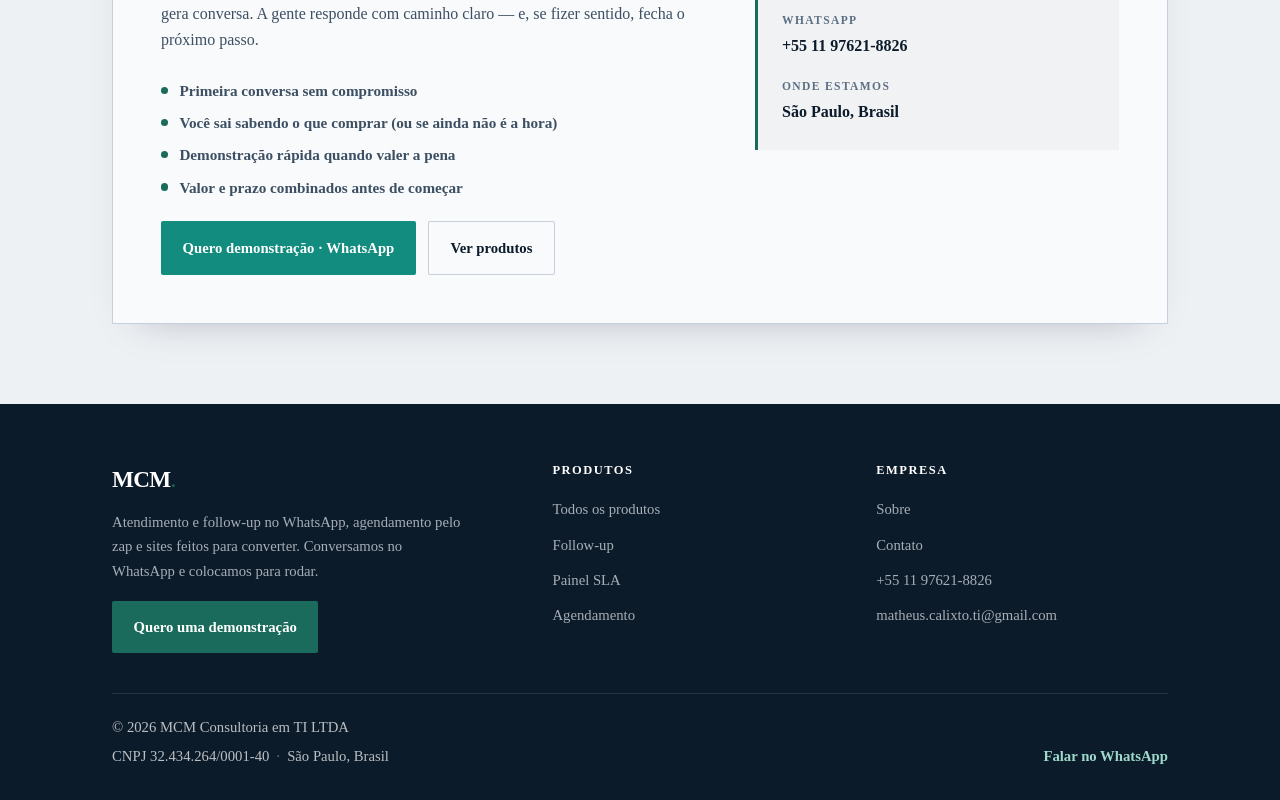
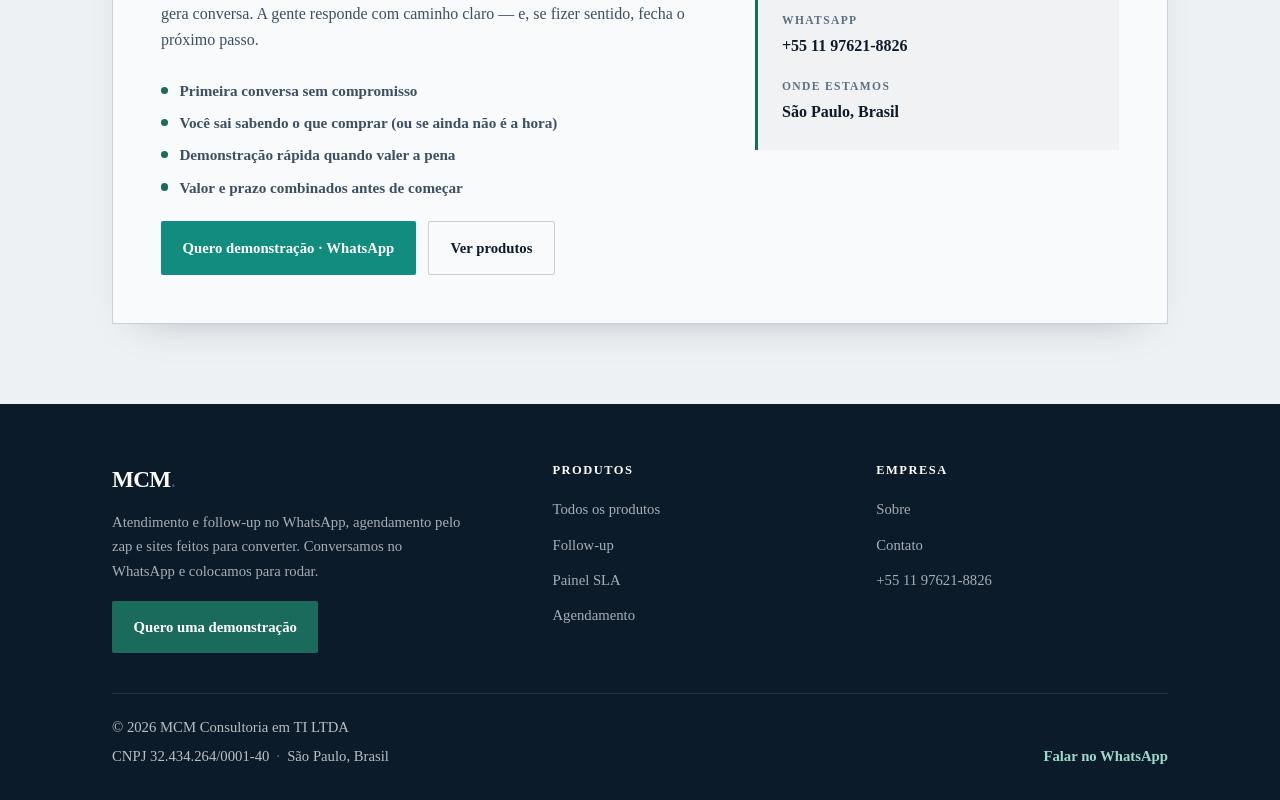
Before and after one commit to matheus-calixto-hub/mcm-intelligence-website, a Next.js app: page / in a window 1280 px wide. Shown: the part 3829-4629 px from the top of the page. Built offline with nearby package versions, Linux system fonts and the light colour scheme; no server answers.

Commit message:
Remover e-mail público até haver endereço comercial.

```diff
--- a/src/components/Footer.tsx
+++ b/src/components/Footer.tsx
@@ -64,9 +64,6 @@ export default function Footer() {
                   {COMPANY.whatsappFormatted}
                 </a>
               </li>
-              <li>
-                <a href={`mailto:${COMPANY.email}`}>{COMPANY.email}</a>
-              </li>
             </ul>
           </div>
         </div>
--- a/src/components/JsonLd.tsx
+++ b/src/components/JsonLd.tsx
@@ -14,7 +14,6 @@ export default function JsonLd() {
     logo: `${url}/icon`,
     image: `${url}${OG_IMAGE.path}`,
     description: SITE.description,
-    email: COMPANY.email,
     telephone: COMPANY.whatsapp,
     taxID: COMPANY.cnpj,
     vatID: COMPANY.cnpj,
@@ -35,7 +34,6 @@ export default function JsonLd() {
       '@type': 'Person',
       name: 'Matheus Muniz',
       jobTitle: 'Consultor de operação e atendimento',
-      email: COMPANY.email,
     },
     knowsAbout: [
       'Atendimento comercial no WhatsApp',
@@ -90,7 +88,6 @@ export default function JsonLd() {
       '@type': 'ContactPoint',
       contactType: 'sales',
       telephone: COMPANY.whatsapp,
-      email: COMPANY.email,
       availableLanguage: ['Portuguese', 'pt-BR'],
       areaServed: 'BR',
     },
--- a/src/config/constants.ts
+++ b/src/config/constants.ts
@@ -11,7 +11,6 @@ export const COMPANY = {
   cnpj: '32.434.264/0001-40',
   whatsapp: '+5511976218826',
   whatsappFormatted: '+55 11 97621-8826',
-  email: 'matheus.calixto.ti@gmail.com',
   phone: '+55 11 97621-8826',
   location: 'São Paulo, Brasil',
 } as const;
```
